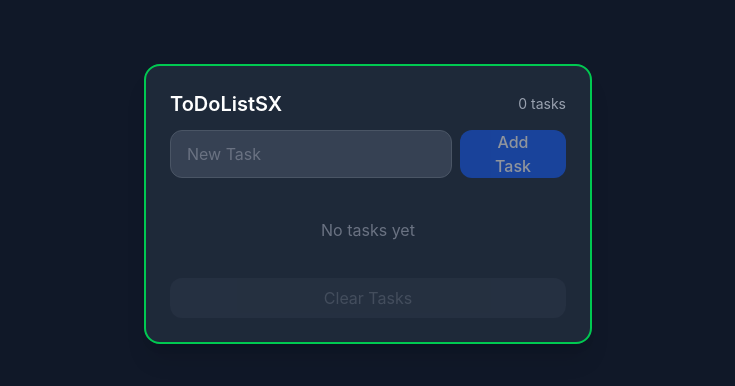
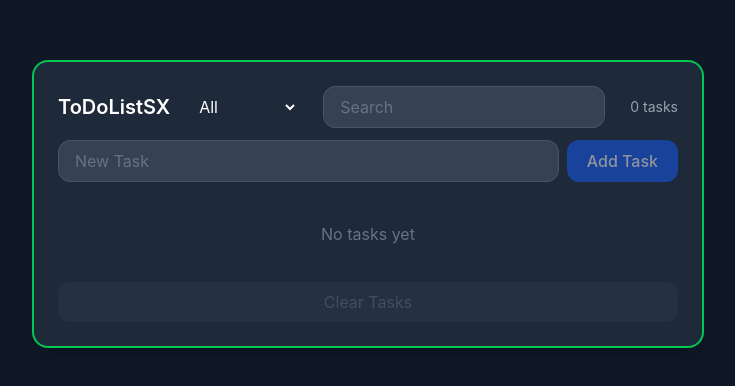
Before and after one commit to ArtemYatskovskiy/todolist-sx, a React (Vite) app: page / in a window 1280 px wide. Shown: the part 196-582 px from the top of the page, without its empty margins (272-1007 px from the left). Built offline with nearby package versions, Linux system fonts and the light colour scheme.

Commit message:
Add filter, validation and search +quickfix

```diff
--- a/package.json
+++ b/package.json
@@ -15,6 +15,7 @@
     "@tailwindcss/vite": "^4.3.3",
     "react": "^19.2.8",
     "react-dom": "^19.2.8",
+    "react-hook-form": "^7.89.0",
     "tailwindcss": "^4.3.3"
   },
   "devDependencies": {
--- a/src/ListComponent.jsx
+++ b/src/ListComponent.jsx
@@ -6,6 +6,8 @@ import useLocalStorage from "./useLocalStorage";
 const ListComponent = () => {
   const [input, setInput] = useState("");
   const [tasks, setTasks] = useLocalStorage("tasks", []);
+  const [filter, setFilter] = useState("all");
+  const [search, setSearch] = useState("");
 
   const onChangeHandler = (e) => {
     const value = e.target.value;
@@ -13,66 +15,126 @@ const ListComponent = () => {
   };
 
   const onClickAddHandler = (input) => {
-    const updatedTasks = [...tasks, { id: Date.now(), name: input }];
+    const updatedTasks = [
+      ...tasks,
+      { id: Date.now(), name: input, completed: false },
+    ];
     setTasks(updatedTasks);
     setInput("");
   };
 
   const onKeyAddHandler = (e) => {
-    if (input.trim() && e.key === "Enter") {
-      onClickAddHandler(input);
+    if (isValid && e.key === "Enter") {
+      onClickAddHandler(input.trim());
     }
   };
 
   const deleteHandler = (id) => {
-    const filteredTasks = tasks.filter((task) => task.id !== id);
-    setTasks(filteredTasks);
+    const finalTasks = tasks.filter((task) => task.id !== id);
+    setTasks(finalTasks);
   };
 
   const clearHandler = () => {
     setTasks([]);
   };
 
+  const toggleCompleted = (id) => {
+    const completedTasks = tasks.map((task) =>
+      task.id === id ? { ...task, completed: !task.completed } : task,
+    );
+    setTasks(completedTasks);
+  };
+
+  const filteredTasks = tasks.filter((task) => {
+    const matchesSearch = task.name
+      .toLowerCase()
+      .includes(search.trim().toLowerCase());
+    let matchesFilter = true;
+    if (filter === "active") matchesFilter = !task.completed;
+    if (filter === "completed") matchesFilter = task.completed;
+    return matchesSearch && matchesFilter;
+  });
+
+  const minLength = 3;
+  const maxLength = 35;
+
+  const trimmedLength = input.trim().length;
+  const isValid = trimmedLength >= minLength && trimmedLength <= maxLength;
+
   return (
-    <div className="flex flex-col gap-3 border-2 border-green-500 rounded-2xl shadow-xl p-6 bg-gray-800 w-full max-w-md mx-auto">
+    <div className="flex flex-col gap-3 border-2 border-green-500 rounded-2xl shadow-xl p-6 bg-gray-800 w-full max-w-2xl mx-auto">
       <div className="flex justify-between items-center">
         <h1 className="text-xl font-semibold text-white">ToDoListSX</h1>
+        <select
+          className="text-white"
+          value={filter}
+          onChange={(e) => {
+            setFilter(e.target.value);
+          }}
+        >
+          <option value="all">All</option>
+          <option value="active">Active</option>
+          <option value="completed">Completed</option>
+        </select>
+        <input
+          className="bg-gray-700 text-white py-2 px-4 border border-gray-600 rounded-xl outline-none focus:border-blue-500 transition-colors placeholder:text-gray-500"
+          type="search"
+          placeholder="Search"
+          value={search}
+          onChange={(e) => setSearch(e.target.value)}
+        />
         <h2 className="text-gray-400 text-sm">{tasks.length} tasks</h2>
       </div>
       <div className="flex gap-2">
         <input
-          className="flex-1 bg-gray-700 text-white py-2 px-4 border  border-gray-600 rounded-xl outline-none focus:border-blue-500 transition-colors placeholder:text-gray-500"
+          className="flex-1 bg-gray-700 text-white py-2 px-4 border border-gray-600 rounded-xl outline-none focus:border-blue-500 transition-colors placeholder:text-gray-500"
           onKeyDown={onKeyAddHandler}
           onChange={onChangeHandler}
+          maxLength={maxLength}
           value={input}
           placeholder="New Task"
         />
         <button
           className="bg-blue-600 cursor-pointer hover:bg-blue-700 active:bg-blue-800 font-medium px-5 rounded-xl text-white transition-colors disabled:opacity-50 disabled:cursor-not-allowed"
-          onClick={() => onClickAddHandler(input)}
-          disabled={!input.trim()}
+          onClick={() => onClickAddHandler(input.trim())}
+          disabled={!isValid}
         >
           Add Task
         </button>
       </div>
+      {input.length > 0 && trimmedLength < minLength && (
+        <p className="text-red-400 text-sm">Minimum {minLength} characters</p>
+      )}
       <ul className="flex flex-col gap-2">
-        {tasks.map((task) => (
+        {filteredTasks.map((task) => (
           <ListItemComponent
             className="flex items-center justify-between bg-gray-700 hover:bg-gray-700/80 text-white rounded-xl px-4 py-3 transition-colors"
             key={task.id}
             name={task.name}
+            completed={task.completed}
           >
+            <div className="flex gap-5">
+              <input
+                type="checkbox"
+                checked={task.completed}
+                onChange={() => toggleCompleted(task.id)}
+              />
               <ButtonComponent
                 className="text-gray-500 cursor-pointer hover:text-red-400 shrink-0 transition-colors"
                 text={"✕"}
                 onClick={() => deleteHandler(task.id)}
                 type={"button"}
               />
+            </div>
           </ListItemComponent>
         ))}
       </ul>
-      {tasks.length === 0 && (
+      {tasks.length === 0 ? (
         <p className="text-gray-500 text-center py-4">No tasks yet</p>
+      ) : (
+        filteredTasks.length === 0 && (
+          <p className="text-gray-500 text-center py-4">No tasks found</p>
+        )
       )}
       <button
         className="bg-gray-700 cursor-pointer hover:bg-red-500/20 hover:text-red-400 text-gray-400 rounded-xl py-2 mt-2 transition-colors disabled:opacity-30 disabled:cursor-not-allowed"
--- a/src/ListItemComponent.jsx
+++ b/src/ListItemComponent.jsx
@@ -4,7 +4,9 @@ const ListItemComponent = (props) => {
   return (
     <>
       <li className={`${props.className}`} key={`${props.id}`}>
-        <p>{props.name}</p>
+        <p className={props.completed ? "line-through text-gray-500" : ""}>
+          {props.name}
+        </p>
         {props.children}
       </li>
     </>
```
Also changed, not shown: 1 other file (tests, documents, lock files or other folders). Lines whose indentation alone changed are shown as unchanged.
